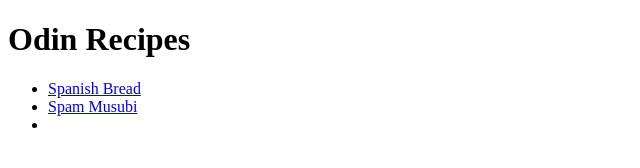
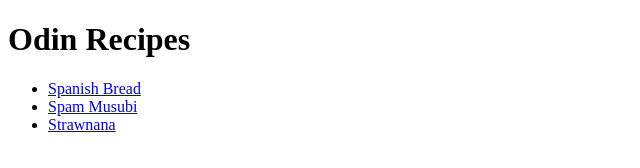
Before and after one commit to MaybeMigii/odin-recipes, a plain HTML site: page index.html in a window 1280 px wide. Shown: the full height of the page, 0-640 px from the left. Drawn offline with Linux system fonts and the light colour scheme.

Commit message:
Established relative link to strawnana recipe

```diff
--- a/index.html
+++ b/index.html
@@ -10,8 +10,7 @@
         <ul>
             <li><a href="recipes/spanish_bread.html">Spanish Bread</a></li>
             <li><a href="recipes/spam_musubi.html">Spam Musubi</a></li>
-            <li><a href="recipes/straw_nana_smoothie.html"></a></li>
+            <li><a href="recipes/straw_nana_smoothie.html">Strawnana</a></li>
         </ul>
-
     </body>
 </html>
```
